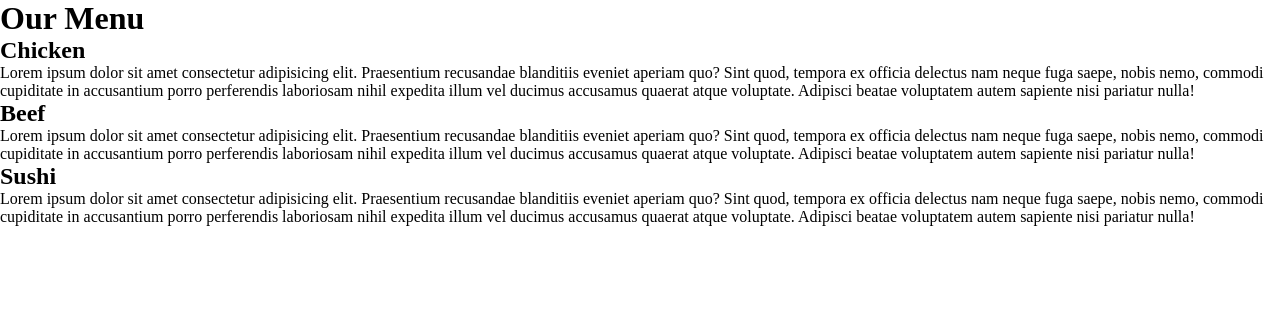
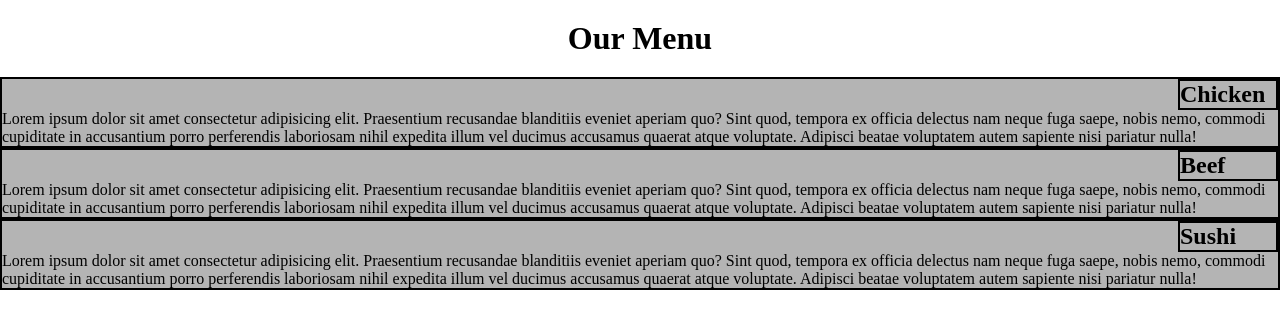
Before and after one commit to ZouCeR23/Coursera, a plain HTML site: page mod2-solution/index.html in a window 1280 px wide. Drawn offline with Linux system fonts and the light colour scheme.

Commit message:
creating css basic styling

```diff
--- a/mod2-solution/css/style.css
+++ b/mod2-solution/css/style.css
@@ -4,6 +4,24 @@
     padding: 0;
 }
 
+h1 {
+    text-align: center;
+    margin: 20px auto;
+}
 section, section>div {
+    border: 2px solid black;
 
 }
+
+section {
+    background: rgb(180, 180, 180);
+    float: initial;
+}
+section>div {
+    float: right;
+    width: 100px;
+}
+
+p {
+    clear: both;
+}
--- a/mod2-solution/index.html
+++ b/mod2-solution/index.html
@@ -8,21 +8,21 @@
 </head>
 <body>
     <h1>Our Menu</h1>
-    <div class="setions">
+    <div class="sections">
         <section>
-            <div>
+            <div id="chicken">
                 <h2>Chicken</h2>
             </div>
             <p>Lorem ipsum dolor sit amet consectetur adipisicing elit. Praesentium recusandae blanditiis eveniet aperiam quo? Sint quod, tempora ex officia delectus nam neque fuga saepe, nobis nemo, commodi cupiditate in accusantium porro perferendis laboriosam nihil expedita illum vel ducimus accusamus quaerat atque voluptate. Adipisci beatae voluptatem autem sapiente nisi pariatur nulla!</p>
         </section>
         <section>
-            <div>
+            <div id="beef">
                 <h2>Beef</h2>
             </div>
             <p>Lorem ipsum dolor sit amet consectetur adipisicing elit. Praesentium recusandae blanditiis eveniet aperiam quo? Sint quod, tempora ex officia delectus nam neque fuga saepe, nobis nemo, commodi cupiditate in accusantium porro perferendis laboriosam nihil expedita illum vel ducimus accusamus quaerat atque voluptate. Adipisci beatae voluptatem autem sapiente nisi pariatur nulla!</p>
         </section>
         <section>
-            <div>
+            <div id="sushi">
                 <h2>Sushi</h2>
             </div>
             <p>Lorem ipsum dolor sit amet consectetur adipisicing elit. Praesentium recusandae blanditiis eveniet aperiam quo? Sint quod, tempora ex officia delectus nam neque fuga saepe, nobis nemo, commodi cupiditate in accusantium porro perferendis laboriosam nihil expedita illum vel ducimus accusamus quaerat atque voluptate. Adipisci beatae voluptatem autem sapiente nisi pariatur nulla!</p>
```
